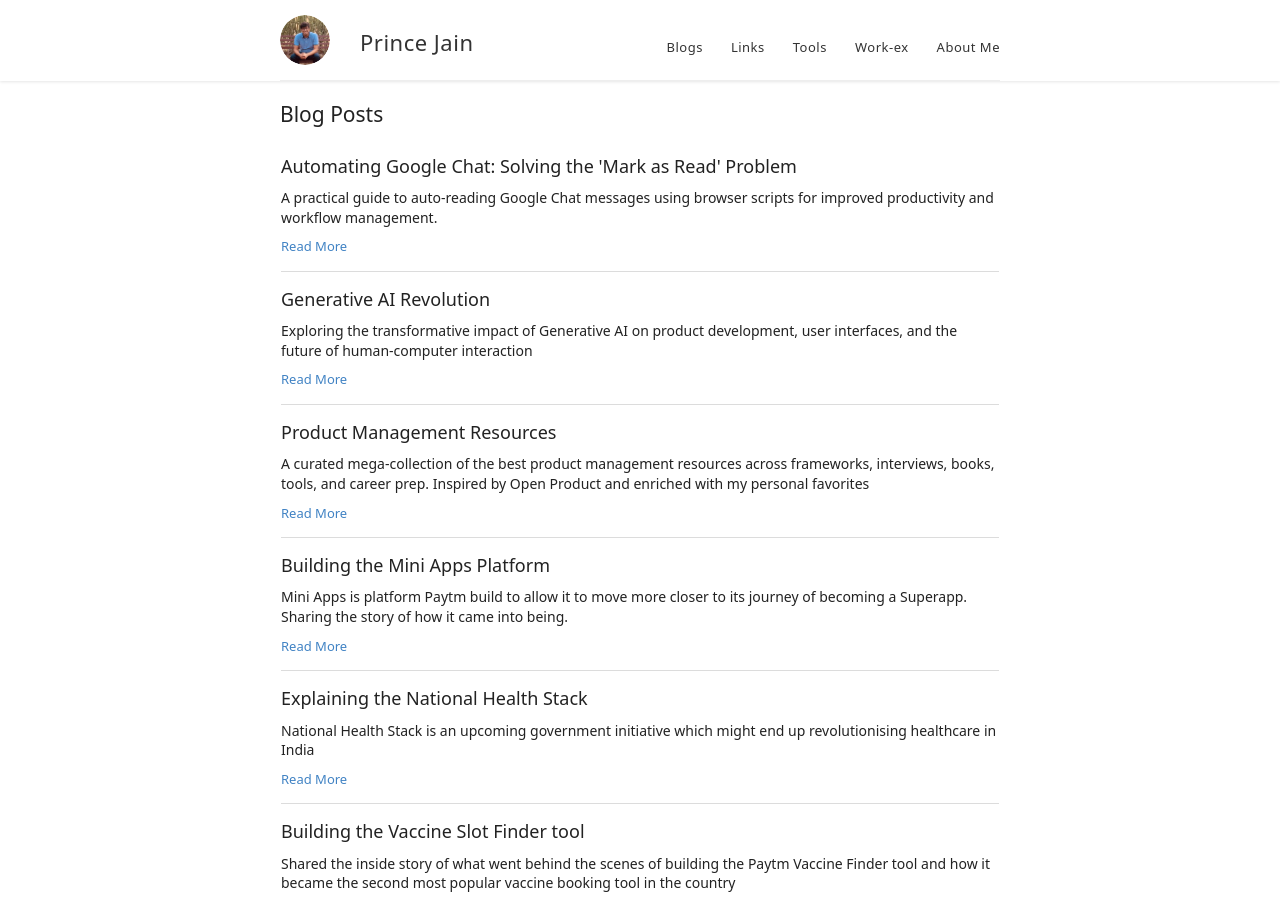
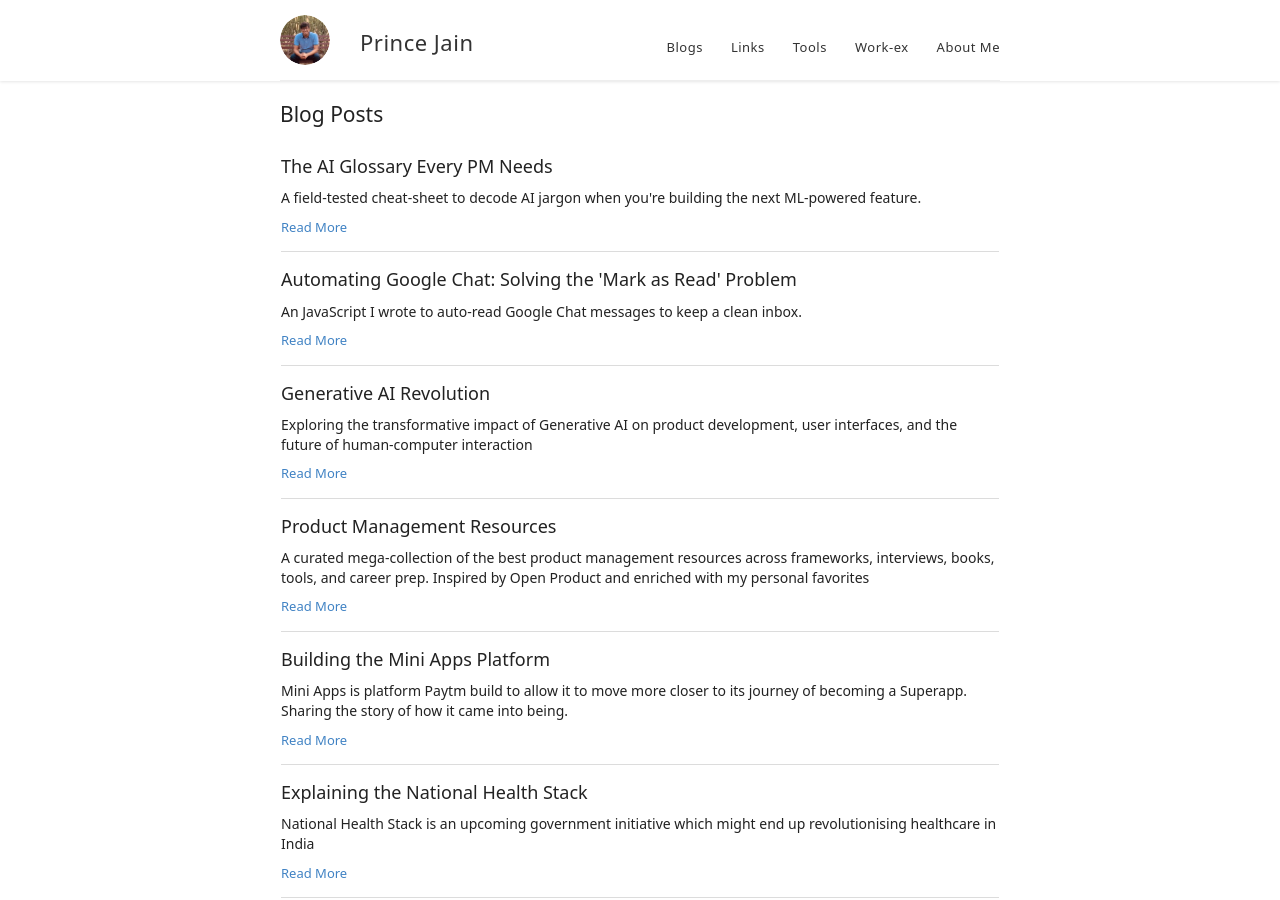
Before and after one commit to product-noob/product-noob.github.io, a Jekyll site: the page built from blog.md, in a window 1280 px wide and 900 px high. Built offline with Jekyll 4.4.1, drawn with Linux system fonts in a browser that asks for light colours; part of the change alters nothing that is shown.

Commit message:
Update README and .cursorrules with writing style guidance; overhaul Hello World post; add comprehensive AI glossary post; update auto-reading Google Chat post formatting

````diff
--- a/_posts/2020-02-02-Hello-World.md
+++ b/_posts/2020-02-02-Hello-World.md
@@ -4,7 +4,6 @@ title:  "Setting up Github Pages"
 description: "This is the sample description of posts trying to test out a new way to show in blogs"
 
 ---
-
 
 This is just the typesetting for my blog, keeping it here for quick reference. **Please ignore this.**
 
@@ -42,43 +41,241 @@ This is a sample text.
 Linking here some of the good sources to visit later for Markdown or HTML tutorials
 
 <!--
-### Basic Site Structure
+### Complete Site Structure Guide
 
-Listing down some of the basic structure/ to-do's for the website:
+This Jekyll site follows a specific structure for optimal organization and performance:
 
-- **_layouts:** This includes how to structure of each of the sections is decided:
-    - **Default.html** : This is the base structure for all the pages across the site. Includes header and bosy and use this **to make changes across ALL pages & header/ footer of the site.**
-    - **Page.html** : This is the default structure for most pages; like readme, work summary, index etc.
-    - **Blog.html** : This is the layout for the /blog list of the site. Used to customise a gist of all the blogs written so far; including title for each blog, a snippet and Read more
-    - **Post.html**: This is the layout for individual posts in the blog.
-- **Includes :** This contains the header html for individual components:
-    - **Analytics.html**:  ****This includes G-Tag Id and used to push GA events for the site. **IGNORE**
-    -
-- **Images :** This is the repository of all the images in the site. You can then include them anywhere in the site.
-- **_sass:** This is the additional CSS file to do custom styling. **IGNORE**
-- **config.yml:** This is the basic structure of the website. **IGNORE**
-- **Style.scss:** Use this to change any of the CSS params for the site. If you want to customise the styling for a specific section anywhere, do so by creating a class (eg: blogheader, blogsubtext).
+## Core Project Structure
 
-### **Writing a new blog post:**
+```
+.
+├── _includes/         # Reusable components and templates
+│   ├── head.html      # <head> section with meta tags and CSS includes
+│   ├── header.html    # Site navigation and header
+│   ├── footer.html    # Footer with social links
+│   ├── meta.html      # SEO meta tags
+│   ├── schema.html    # Structured data for rich snippets
+│   └── analytics.html # Google Analytics integration
+├── _layouts/          # Page layout templates
+│   ├── default.html   # Base template with common elements
+│   ├── page.html      # Standard page template
+│   ├── post.html      # Blog post template
+│   └── blog.html      # Blog listing template
+├── _posts/            # Blog posts in markdown format
+├── _sass/             # SCSS stylesheets
+│   ├── _transitions.scss  # Page transition animations
+│   ├── _variables.scss    # Color and size variables
+│   ├── _svg-icons.scss    # Social icons styling
+│   ├── _reset.scss        # CSS reset
+│   └── _highlights.scss   # Code syntax highlighting
+├── assets/            # Static assets
+│   ├── css/           # CSS files
+│   ├── js/            # JavaScript files
+│   └── blog_images/   # Blog post images
+├── css/               # Compiled CSS files
+├── images/            # Main site image assets
+├── tools/             # Interactive web tools
+├── _config.yml        # Jekyll configuration
+├── .cursorrules       # Coding standards and guidelines
+├── Gemfile            # Ruby dependencies
+└── sitemap.xml        # Site map for search engines
+```
 
-Step by step process to make a new entry in the blog:
+## Layout System Explained
 
-1. Create a new file in _posts with [2020-02-02-Hello-World.md](http://2020-02-02-hello-world.md/) YYYY-MM-DD-{Post Title.md}
-2. Define the page structure to be used:
+### _layouts/ Directory
+- **default.html**: Base template for ALL pages
+  - Includes common elements (header, footer, analytics)
+  - Handles page transitions and external link behavior
+  - Use this template when creating new page types
+- **page.html**: Template for static pages (about, links, work summary)
+  - Extends default.html
+  - Adds page-specific styling and structure
+- **post.html**: Template for individual blog posts
+  - Includes post metadata, reading time, social sharing
+  - Handles structured data for SEO
+- **blog.html**: Template for blog listing page
+  - Shows post excerpts, pagination, categories
 
-    ```jsx
-    ---
-    layout: post
-    title:  "{{Post Title}}"
-    ---
-    ```
+### _includes/ Directory (Reusable Components)
+- **header.html**: Navigation bar and site branding
+- **footer.html**: Footer with social links and site info
+- **head.html**: Meta tags, CSS includes, and performance optimizations
+- **meta.html**: SEO meta tags for social sharing
+- **schema.html**: Structured data markup for rich search results
+- **analytics.html**: Google Analytics tracking code
 
-3. Start writing the blog post either in HTML or Markdown or a combination.
-    1. Basics of Markdown : [https://www.markdownguide.org/cheat-sheet/](https://www.markdownguide.org/cheat-sheet/)
-    2. As a hack write the full post in Notion and export that as Markdown
-    3. To include a image just add image in the Images folder and in the file add a image tag:
-    ![{{Image Title}}]("/images/image_name.png")
-    4. To add a hyperlink to the document:
-4. Safe and Refresh to see the latest blog post published!
+### Styling System
+
+#### _sass/ Directory (SCSS Partials)
+- **_variables.scss**: Global color, font, and spacing variables
+- **_reset.scss**: CSS reset for consistent cross-browser rendering
+- **_transitions.scss**: Page transition animations and effects
+- **_svg-icons.scss**: Social media and UI icon styles
+- **_highlights.scss**: Code syntax highlighting themes
+
+#### assets/css/ Directory
+- **critical.css**: Above-the-fold styles loaded first for performance
+- **tools.css**: Styles specific to interactive tools section
+- **header.css**: Header component specific styles
+
+## Writing a New Blog Post: Complete Guide
+
+### Step 1: Create the Post File
+Create a new file in `_posts/` following the naming convention:
+```
+YYYY-MM-DD-Post-Title.md
+```
+Example: `2024-12-07-My-New-Blog-Post.md`
+
+### Step 2: Set Up Front Matter
+Every post must start with YAML front matter:
+
+```yaml
+---
+layout: post
+title: "Your Compelling Post Title"
+description: "A brief description that appears in social shares and search results"
+date: 2024-12-07
+categories: [product-management, technology]  # Optional
+tags: [startup, innovation, AI]               # Optional
+---
+```
+
+### Step 3: Content Structure Best Practices
+
+#### Headers
+Use markdown headers for structure:
+```markdown
+# Main Title (H1) - Only use once per post
+## Major Sections (H2)
+### Subsections (H3)
+#### Minor Points (H4)
+```
+
+#### Text Formatting
+```markdown
+**Bold text for emphasis**
+*Italic text for subtle emphasis*
+`Inline code` for technical terms
+> Blockquotes for important quotes or highlights
+```
+
+#### Lists
+```markdown
+Unordered lists:
+- Point one
+- Point two
+- Point three
+
+Ordered lists:
+1. First step
+2. Second step
+3. Third step
+```
+
+#### Code Blocks
+Use fenced code blocks with language specification:
+```markdown
+```javascript
+function example() {
+    console.log("Hello, world!");
+}
+```
+```
+
+#### Images
+Store images in `/images/` or `/assets/blog_images/` and reference them:
+```markdown
+![Alt text description](/images/image-name.png)
+
+Or with figure caption:
+<figure>
+   <img src="/images/image-name.png" alt="Descriptive alt text" class="center">
+   <figcaption>Your image caption here</figcaption>
+</figure>
+```
+
+#### Links
+```markdown
+[Link text](https://example.com)
+[Internal link](/about)
+```
+
+### Step 4: SEO and Performance Tips
+
+1. **Optimize Images**: Use compressed images and include alt text
+2. **Meta Description**: Keep descriptions under 160 characters
+3. **Internal Linking**: Link to other relevant posts when appropriate
+4. **Headers**: Use logical header hierarchy (H1 > H2 > H3)
+5. **Loading**: For images below the fold, add `loading="lazy"`
+
+### Step 5: Testing Your Post
+
+1. **Local Development**: Run `bundle exec jekyll serve --livereload`
+2. **Preview**: Check at `http://127.0.0.1:4000/`
+3. **Verify**: Test on mobile and desktop
+4. **Check**: Ensure all links work and images load
+
+## Jekyll Liquid Template Variables
+
+Common variables available in posts:
+- `{{ page.title }}` - Post title
+- `{{ page.date }}` - Post date
+- `{{ page.description }}` - Post description
+- `{{ content }}` - Post content
+- `{{ site.title }}` - Site title
+- `{{ site.url }}` - Site URL
+
+## Content Guidelines
+
+### Writing Style
+- Write in clear, conversational tone
+- Break up long paragraphs
+- Use subheadings to organize content
+- Include practical examples
+- End with actionable takeaways
+
+### Technical Posts
+- Include code examples where relevant
+- Explain technical concepts clearly
+- Provide working examples when possible
+- Link to relevant documentation
+
+### Performance Considerations
+- Optimize images before uploading
+- Use lazy loading for images below the fold
+- Keep JavaScript minimal
+- Test load times on mobile connections
+
+## Deployment Process
+
+1. **Local Testing**: Always test locally first
+2. **Git Workflow**:
+   ```bash
+   git add .
+   git commit -m "Add new blog post: [Post Title]"
+   git push origin master
+   ```
+3. **GitHub Pages**: Site automatically builds and deploys
+4. **Verification**: Check live site after deployment
+
+## Troubleshooting Common Issues
+
+### Liquid Syntax Errors
+- Avoid spaces in template variables: `{{post_title}}` not `{{Post Title}}`
+- Escape curly braces in code examples when needed
+
+### Build Failures
+- Check YAML front matter syntax
+- Verify all images exist
+- Ensure proper markdown formatting
+
+### Styling Issues
+- Follow the coding standards in `.cursorrules`
+- Use existing CSS classes when possible
+- Test responsive design on multiple devices
+
+Remember: Follow the coding standards defined in `.cursorrules` and maintain consistency with existing posts!
 
 -->
--- /dev/null
+++ b/_posts/2024-12-07-AI-Glossary-Every-PM-Needs.md
@@ -0,0 +1,106 @@
+---
+layout: post
+title: "The AI Glossary Every PM Needs"
+description: "A field-tested cheat-sheet to decode AI jargon when you're building the next ML-powered feature."
+date: 2025-05-23
+categories: [product-management, artificial-intelligence]
+tags: [AI, machine-learning, LLM, glossary, product-management]
+---
+
+> _If you've sat in a meeting where the data-science team casually drops phrases like "LoRA adapters" or "beam search" and you're secretly Googling under the table – this one's for you._
+
+I've pulled together **the AI glossary I wish I'd had** when I first started shipping LLM features. It's bite-sized (2–6 lines each), grouped by theme, and peppered with **PM-centric takes** so you know _why_ the term matters, not just what it means.
+
+---
+
+## 1. Anatomy of a Model
+
+| Term | TL;DR |
+|------|-------|
+| **Token** | Smallest chunk of text a model understands (≈ ¾ of a word in English). Budgets matter – OpenAI, Anthropic, and friends bill you _per token_. |
+| **Parameter** | A learned weight inside the network. More parameters ≠ always better, but it _usually_ means fatter compute bills. |
+| **Embedding** | High-dimensional vector that captures meaning. Think of it as GPS coordinates for concepts – closer vectors = similar ideas. |
+| **Latent Space** | The abstract "map" where embeddings live. Nearest-neighbour ops (cosine similarity) are the GPS look-ups. |
+| **Attention / Self-Attention** | The mechanism letting transformers look at every word when predicting the next one – the secret sauce behind GPT, BERT, Llama. |
+| **Context Window** | Model's short-term memory measured in tokens (4k → 128k these days). Exceed it and the oldest tokens fall off a cliff. |
+| **Knowledge Cut-off** | The latest date contained in the pre-training data. Anything newer requires retrieval or post-training updates. |
+
+## 2. Training & Tuning Soup
+
+| Term | Why It Matters to PMs |
+|------|-----------------------|
+| **Pre-training** | Massive unsupervised crawl that teaches raw language patterns. Costs millions → you'll rent, not build. |
+| **Fine-tuning** | Teach the base model your domain. Faster/cheaper (thousands) but risks "forgetting" original knowledge if done poorly. |
+| **SFT (Supervised Fine-Tuning)** | Feed prompt-response pairs you _want_. First step in most commercial stacks. |
+| **RLHF** | Reinforcement Learning from Human Feedback – humans rank answers, the model optimises for helpfulness. How ChatGPT got polite. |
+| **RLAIF / RLCF** | Same idea but rewards come from AI feedback (AIF) or automated rules/content filters (CF). Cuts human cost, adds risk. |
+| **LoRA / Adapters** | Lightweight matrices you bolt on the side of a model to tweak behaviour _without_ touching core weights – cheap, reversible. |
+| **Mixture of Experts (MoE)** | Crowd of specialist subnetworks. A router picks which "experts" to use per token → big capacity, lower inference cost. |
+| **Quantisation** | Shrink weights from 16-bit to 4-bit so the model fits on consumer GPUs / edge devices. Expect some accuracy loss. |
+| **Distillation** | Train a smaller "student" to mimic a big "teacher". Great for mobile or on-device privacy sells. |
+
+## 3. Prompt Craft & In-Context Tricks
+
+| Term | Field Note |
+|------|-----------|
+| **Prompt Engineering** | Crafting inputs for reliable output. Still 80% art, 20% science (and lots of copy-paste experiments). |
+| **System / User / Assistant Roles** | Three message types in OpenAI-style chats; system sets the stage, user asks, assistant answers. |
+| **Zero-Shot / Few-Shot / Many-Shot** | How many examples you stuff into the prompt. More shots → better quality → larger token bill. |
+| **In-Context Learning (ICL)** | Model "learns" from examples in the prompt _on the fly_ – no weight updates. Powerful but context-window hungry. |
+| **Chain-of-Thought (CoT)** | Ask model to reason step-by-step ("Let's think"). Boosts accuracy on maths/logic, increases token count. |
+| **Tree-of-Thought / Graph-of-Thought** | CoT's nerdy cousins exploring multiple reasoning paths before picking the best answer. Slower, smarter. |
+| **ReAct** | Combine reasoning (_R_) + acting (_Act_) – model decides, calls tools/APIs, and explains itself. Backbone of autonomous agents. |
+| **Temperature** | Randomness knob (0 = deterministic, 1 = creative). Pair with **Top-p** (nucleus sampling) for flavour control. |
+| **Top-k / Top-p** | Filters candidate tokens before sampling. Lower values → safer, higher → more diverse. |
+| **Stop Sequences** | Tokens that tell the model "time's up". Prevents it from babbling or leaking internal instructions. |
+
+## 4. Retrieval & Memory
+
+| Term | Use-Case |
+|------|---------|
+| **RAG (Retrieval-Augmented Generation)** | Fetch relevant docs via embeddings, feed them into the prompt – kills hallucinations, keeps models fresh. |
+| **Vector Database** | Special DB (Pinecone, Weaviate, Qdrant) that indexes embeddings for fast similarity search. |
+| **Hybrid Search** | Combine lexical (BM25) + vector search → balances exact keyword matches with semantic recall. |
+| **Memory / Long-Term Memory** | Storing past chats or embeddings so the agent "remembers" previous user context across sessions. |
+
+## 5. Decoding & Inference
+
+| Term | Cheat Sheet |
+|------|-------------|
+| **Greedy Decoding** | Always pick highest-prob token – fast, factual, can be dull or repetitive. |
+| **Beam Search** | Explore several high-prob token paths, pick best overall – higher quality, slower, risk of blandness. |
+| **Sampling** | Pick tokens stochastically using temperature/top-p – adds creativity. |
+| **Latency** | Time from request to first byte. Directly impacts user satisfaction; optimise with caching, streaming, smaller models. |
+| **Throughput** | Requests per second your stack can handle. Key for pricing and SLAs. |
+
+## 6. Safety, Ethics & Ops
+
+| Term | Quick Take |
+|------|-----------|
+| **Hallucination** | See above – your legal team's nightmare. Mitigate with RAG or human review. |
+| **Guardrails / Content Filters** | Rule-based or ML layers gating prompts & outputs (ex: profanity, PII, jailbreak attempts). |
+| **Jailbreak** | Crafty prompt that makes the model ignore its safety rules ("DAN" anyone?). Constant cat-and-mouse game. |
+| **Red Teaming** | Intentionally probing models for failures or unsafe behaviour before launch. Do this early. |
+| **Alignment** | Ensuring outputs match human values & intent. An evolving research field that isn't solved yet. |
+| **Constitutional AI** | Train with a written "constitution" of principles instead of (or in addition to) RLHF. Fewer humans, more transparency. |
+| **Content Moderation** | Classify and filter user-generated content. Can run pre-prompt, post-response, or both. |
+
+## 7. Emerging Buzzwords You'll Hear This Quarter
+
+| Term | What to Know |
+|------|--------------|
+| **Function Calling / Tool Calling** | Models output JSON that maps to your backend functions – lets ChatGPT book flights or run SQL safely. |
+| **Agents** | Autonomous loops that plan, call tools, and iterate until a goal is met. Amazing demos, still flaky in prod. |
+| **Multimodal LLM** | Handles text **and** images (and soon video, audio). Unlocks features like screenshot Q&A or product-image tagging. |
+| **Sparse Expert Models** | Fancy name for MoE with routing sparsity >90%. Better efficiency on GPU inference. |
+| **Compute-Time Scaling** | Let the model "think" longer (more inference steps) to boost quality without retraining. |
+| **Speculative Decoding** | Draft with a small model, verify with a big one – cuts latency ~2× while preserving quality. |
+| **Retriever Mix** | Blend multiple retrieval strategies (keyword, vector, graph) for robust RAG pipelines. |
+
+---
+
+### Final Thought
+
+Like any buzzword bingo card, this glossary will evolve faster than my weekend side-projects. **Bookmark it, steal it, share it** – and the next time someone brags about their "sparse MoE with speculative decoding," you'll have the receipts. 😉
+
+_Have a term I missed?_ Drop me a note and I'll keep the list growing.
--- a/_posts/2025-05-19-Auto-Reading-Google-Chat-Messages.md
+++ b/_posts/2025-05-19-Auto-Reading-Google-Chat-Messages.md
@@ -1,7 +1,7 @@
 ---
 layout: post
 title:  "Automating Google Chat: Solving the 'Mark as Read' Problem"
-description: "A practical guide to auto-reading Google Chat messages using browser scripts for improved productivity and workflow management."
+description: "An JavaScript I wrote to auto-read Google Chat messages to keep a clean inbox."
 ---
 
 We’ve all been there — returning from a vacation, or just navigating the chaos of being in multiple teams and groups over time. You open Google Chat, and suddenly you're staring at an inbox filled with dozens, maybe even hundreds, of unread messages. Even if you're mentally prepared to catch up, the sheer volume can feel overwhelming. And the reality is, most of those messages are either outdated, no longer relevant, or already addressed by someone else. Still, the unread count lingers — and that clutter just bothers you (if you are anything like me).
````
Also changed, not shown: README.md, 1 other file.
